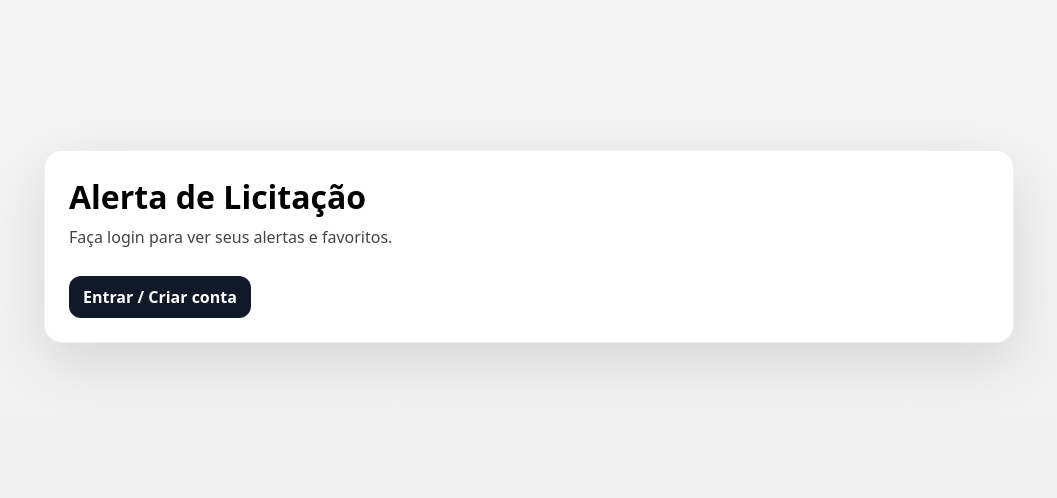
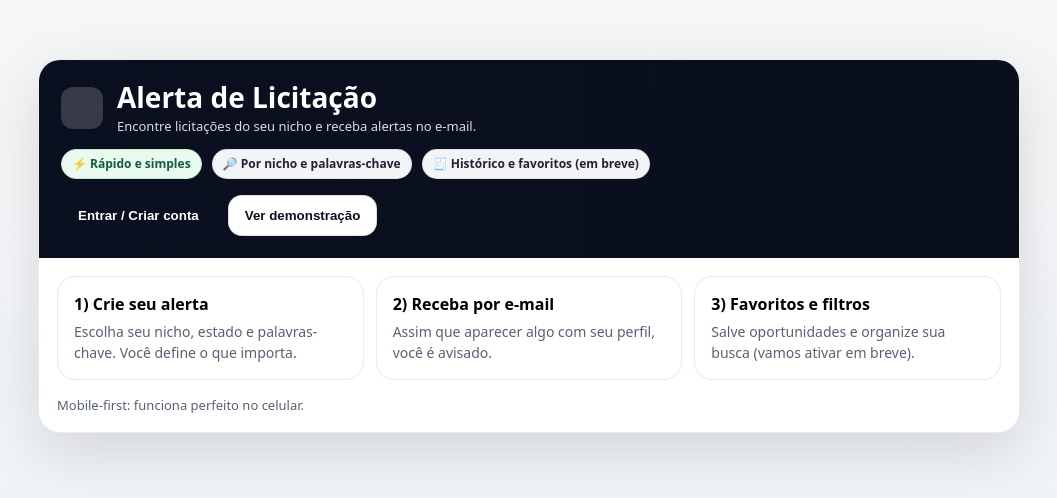
Before and after one commit to cleonenas123-dev/alerta-licitacao-v2, a Next.js app: page / in a window 1280 px wide. Shown: the part 170-668 px from the top of the page, without its empty margins (111-1168 px from the left). Built offline with nearby package versions, Linux system fonts and the light colour scheme.

Commit message:
Update page.js

```diff
--- a/app/page.js
+++ b/app/page.js
@@ -1,3 +1,6 @@
+// app/page.js
+import { Card, Panel, Button, Badge } from "../biblioteca/ui";
+
 export default function Home() {
   return (
     <main
@@ -5,41 +8,88 @@ export default function Home() {
         minHeight: "100vh",
         display: "grid",
         placeItems: "center",
-        background: "linear-gradient(180deg, #f7f7f7 0%, #efefef 100%)",
         padding: 16,
+        background: "linear-gradient(180deg, #f7f7f7 0%, #eef2f7 100%)",
       }}
     >
-      <div
-        style={{
-          width: "min(920px, 100%)",
-          background: "#fff",
-          borderRadius: 18,
-          boxShadow: "0 18px 60px rgba(0,0,0,.12)",
-          padding: 24,
-          border: "1px solid rgba(0,0,0,.06)",
-        }}
-      >
-        <h1 style={{ margin: 0 }}>Alerta de Licitação</h1>
-        <p style={{ marginTop: 8, color: "#444" }}>
-          Faça login para ver seus alertas e favoritos.
-        </p>
-
-        <a
-          href="/login"
+      <Card style={{ width: "min(980px, 100%)" }}>
+        <div
           style={{
-            display: "inline-block",
-            marginTop: 12,
-            background: "#111827",
+            background: "linear-gradient(90deg, #0b1020, #0a0f1d)",
+            padding: 22,
             color: "#fff",
-            padding: "10px 14px",
-            borderRadius: 12,
-            textDecoration: "none",
-            fontWeight: 700,
           }}
         >
-          Entrar / Criar conta
-        </a>
-      </div>
+          <div style={{ display: "flex", gap: 14, alignItems: "center" }}>
+            <div
+              style={{
+                width: 42,
+                height: 42,
+                borderRadius: 12,
+                background: "rgba(255,255,255,0.18)",
+              }}
+            />
+            <div>
+              <div style={{ fontSize: 28, fontWeight: 900, lineHeight: 1.1 }}>
+                Alerta de Licitação
+              </div>
+              <div style={{ fontSize: 13, opacity: 0.85, marginTop: 4 }}>
+                Encontre licitações do seu nicho e receba alertas no e-mail.
+              </div>
+            </div>
+          </div>
+
+          <div style={{ marginTop: 14, display: "flex", gap: 10, flexWrap: "wrap" }}>
+            <Badge tone="ok">⚡ Rápido e simples</Badge>
+            <Badge>🔎 Por nicho e palavras-chave</Badge>
+            <Badge>🧾 Histórico e favoritos (em breve)</Badge>
+          </div>
+
+          <div style={{ marginTop: 16, display: "flex", gap: 12, flexWrap: "wrap" }}>
+            <a href="/login" style={{ textDecoration: "none" }}>
+              <Button>Entrar / Criar conta</Button>
+            </a>
+            <a href="/login" style={{ textDecoration: "none" }}>
+              <Button variant="secondary">Ver demonstração</Button>
+            </a>
+          </div>
+        </div>
+
+        <div style={{ padding: 18 }}>
+          <div
+            style={{
+              display: "grid",
+              gridTemplateColumns: "repeat(auto-fit, minmax(240px, 1fr))",
+              gap: 12,
+            }}
+          >
+            <Panel>
+              <div style={{ fontWeight: 900, marginBottom: 6 }}>1) Crie seu alerta</div>
+              <div style={{ color: "#566176", fontSize: 14, lineHeight: 1.5 }}>
+                Escolha seu nicho, estado e palavras-chave. Você define o que importa.
+              </div>
+            </Panel>
+
+            <Panel>
+              <div style={{ fontWeight: 900, marginBottom: 6 }}>2) Receba por e-mail</div>
+              <div style={{ color: "#566176", fontSize: 14, lineHeight: 1.5 }}>
+                Assim que aparecer algo com seu perfil, você é avisado.
+              </div>
+            </Panel>
+
+            <Panel>
+              <div style={{ fontWeight: 900, marginBottom: 6 }}>3) Favoritos e filtros</div>
+              <div style={{ color: "#566176", fontSize: 14, lineHeight: 1.5 }}>
+                Salve oportunidades e organize sua busca (vamos ativar em breve).
+              </div>
+            </Panel>
+          </div>
+
+          <div style={{ marginTop: 16, color: "#566176", fontSize: 13 }}>
+            Mobile-first: funciona perfeito no celular.
+          </div>
+        </div>
+      </Card>
     </main>
   );
 }
```
